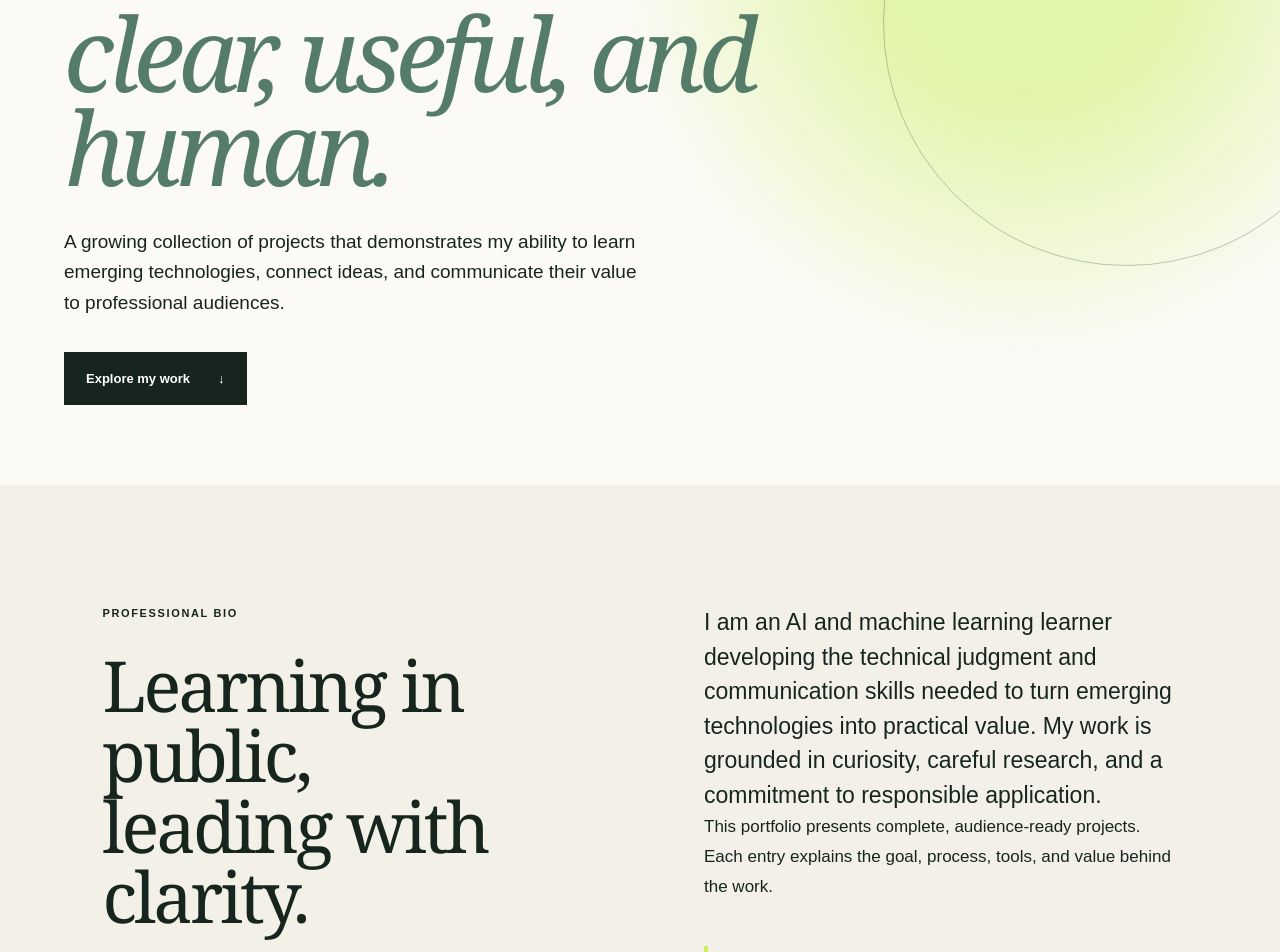
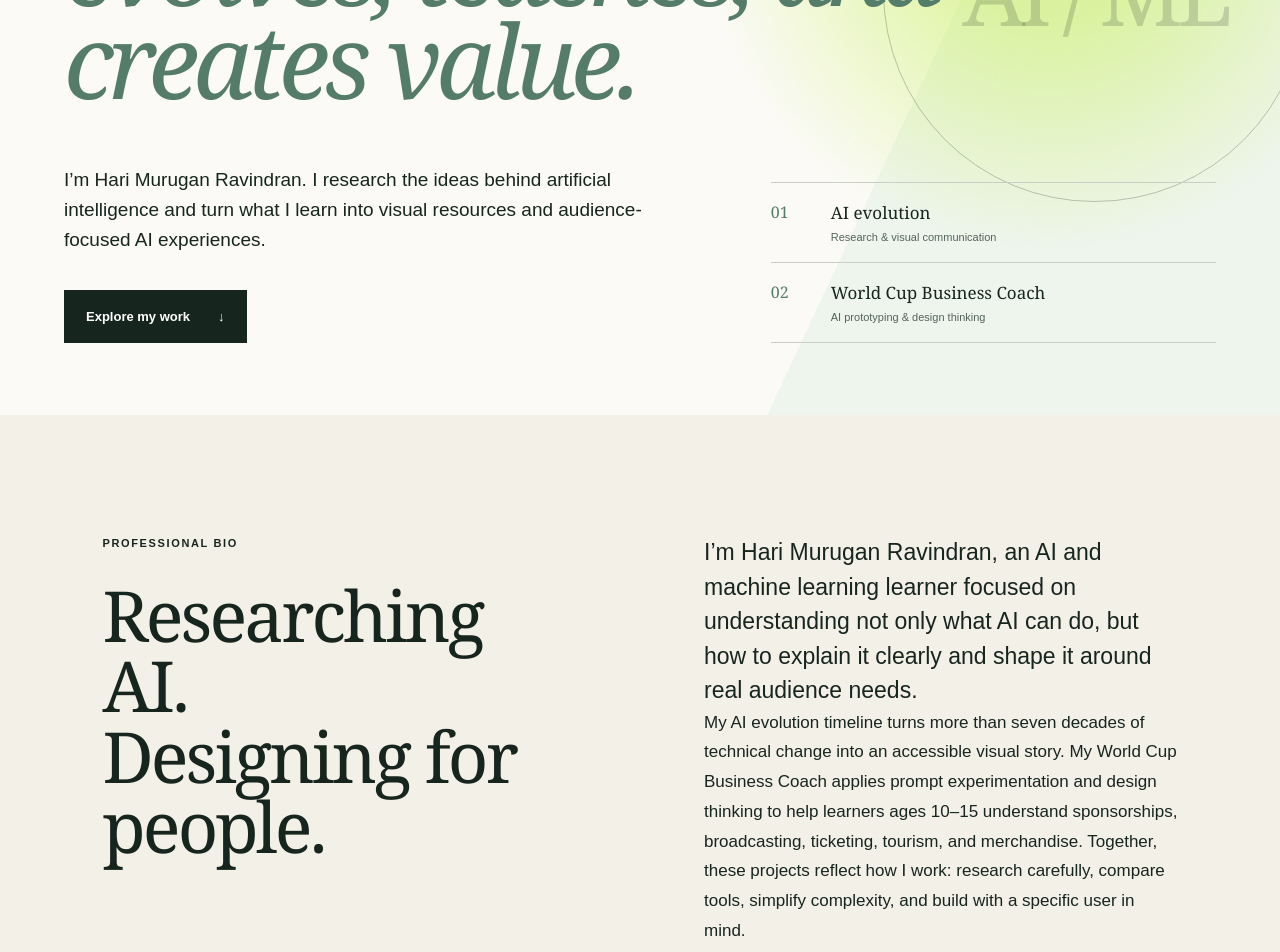
Before and after one commit to Hari-Murugan-Ravindran/portfolio, a Next.js app: page / in a window 1280 px wide. Shown: the part 360-1312 px from the top of the page. Built offline with nearby package versions, Linux system fonts and the light colour scheme.

Commit message:
Personalize portfolio hero and bio

```diff
--- a/app/globals.css
+++ b/app/globals.css
@@ -10,12 +10,17 @@ a { color:inherit; text-decoration:none; }
 .brand span { display:grid; place-items:center; width:34px; height:34px; border-radius:50%; color:var(--paper); background:var(--ink); font-size:12px; }
 .navlinks { display:flex; gap:32px; font-size:13px; }
 .navlinks a:hover { text-decoration:underline; text-underline-offset:5px; }
-.hero { padding:9vh 5vw 10vh; position:relative; overflow:hidden; background:radial-gradient(circle at 80% 30%, rgba(200,240,90,.5) 0 12%, transparent 35%), var(--paper); }
-.hero:after { content:""; position:absolute; right:-7vw; top:7vh; width:38vw; height:38vw; border:1px solid var(--ink); border-radius:50%; opacity:.25; }
+.hero { padding:8vh 5vw 9vh; position:relative; overflow:hidden; background:radial-gradient(circle at 82% 26%, rgba(200,240,90,.52) 0 10%, transparent 30%),linear-gradient(115deg,transparent 0 68%,rgba(169,217,196,.16) 68% 100%),var(--paper); }
+.hero:after { content:"AI / ML"; position:absolute; right:-2vw; top:7vh; width:33vw; height:33vw; border:1px solid rgba(23,37,31,.25); border-radius:50%; display:grid; place-items:center; color:rgba(23,37,31,.18); font-family:Georgia,serif; font-size:clamp(40px,7vw,100px); letter-spacing:-.07em; }
 .eyebrow,.sectionLabel { text-transform:uppercase; letter-spacing:.15em; font-size:11px; font-weight:700; }
+.heroKicker { position:relative; z-index:1; color:#557c69; text-transform:uppercase; letter-spacing:.16em; font-size:10px; font-weight:700; }
 .hero h1 { max-width:950px; margin:24px 0; font-family:Georgia,serif; font-size:clamp(56px,8vw,116px); line-height:.91; font-weight:400; letter-spacing:-.055em; position:relative; z-index:1; }
 .hero h1 em { display:block; color:#557c69; }
 .lede { max-width:590px; font-size:19px; line-height:1.6; margin:34px 0; }
+.heroLower { position:relative; z-index:1; display:grid; grid-template-columns:1.3fr 1fr; gap:10vw; align-items:end; }
+.heroProjects { border-top:1px solid var(--line); }
+.heroProjects>div { display:grid; grid-template-columns:42px 1fr; gap:18px; padding:17px 0; border-bottom:1px solid var(--line); align-items:start; }
+.heroProjects span { font-family:Georgia,serif; color:#557c69; }.heroProjects p { margin:0; color:#53645c; font-size:11px; line-height:1.5; }.heroProjects b { display:block; color:var(--ink); font-family:Georgia,serif; font-size:17px; font-weight:400; margin-bottom:3px; }
 .button { display:inline-flex; gap:28px; align-items:center; background:var(--ink); color:white; padding:17px 22px; font-size:13px; font-weight:700; }
 .button:hover { background:#557c69; }
 .about { display:grid; grid-template-columns:1fr 1fr; gap:10vw; padding:120px 8vw; background:var(--cream); }
@@ -127,7 +132,7 @@ footer a { font-weight:700; }
 .coachFeatures { padding:115px 8vw; display:grid; grid-template-columns:1fr 1fr; gap:10vw; }
 .featureList { border-top:1px solid var(--line); }.featureList>div { display:grid; grid-template-columns:45px 1fr; gap:20px; padding:20px 0; border-bottom:1px solid var(--line); align-items:center; }.featureList span { color:#557c69; font-family:Georgia,serif; }.featureList p { margin:0; font-size:15px; }
 @media (max-width:760px) {
-  .navlinks { display:none; } .hero { padding-top:11vh; }
+  .navlinks { display:none; } .hero { padding-top:9vh; }.heroLower { grid-template-columns:1fr; gap:55px; }.hero:after { width:75vw; height:75vw; right:-35vw; top:10vh; }
   .about,.artifactHeading,.references,.artifactsHeader,.artifactCard,.submissionHeader,.overviewHeading,.coachFeatures { grid-template-columns:1fr; } .about { padding:80px 6vw; } .pdfCallout,.projectActions { align-items:flex-start; flex-direction:column; }
   .artifactIntro,.timeline,.artifactDetails,.references { padding-left:6vw; padding-right:6vw; }
   .milestone { grid-template-columns:80px 30px 1fr; } .year { font-size:24px; }
--- a/app/page.tsx
+++ b/app/page.tsx
@@ -10,16 +10,19 @@ export default function Home() {
       </nav>
 
       <section className="hero" id="top">
-        <h1>I make complex AI ideas <em>clear, useful, and human.</em></h1>
-        <p className="lede">A growing collection of projects that demonstrates my ability to learn emerging technologies, connect ideas, and communicate their value to professional audiences.</p>
-        <a className="button" href="#artifacts">Explore my work <span aria-hidden="true">↓</span></a>
+        <p className="heroKicker">AI & machine learning · Research · Prototyping</p>
+        <h1>Exploring how AI <em>evolves, teaches, and creates value.</em></h1>
+        <div className="heroLower">
+          <div><p className="lede">I’m Hari Murugan Ravindran. I research the ideas behind artificial intelligence and turn what I learn into visual resources and audience-focused AI experiences.</p><a className="button" href="#artifacts">Explore my work <span aria-hidden="true">↓</span></a></div>
+          <div className="heroProjects" aria-label="Featured portfolio themes"><div><span>01</span><p><b>AI evolution</b>Research & visual communication</p></div><div><span>02</span><p><b>World Cup Business Coach</b>AI prototyping & design thinking</p></div></div>
+        </div>
       </section>
 
       <section className="about" id="about">
-        <div><p className="sectionLabel">Professional bio</p><h2>Learning in public,<br/>leading with clarity.</h2></div>
+        <div><p className="sectionLabel">Professional bio</p><h2>Researching AI.<br/>Designing for people.</h2></div>
         <div className="aboutCopy">
-          <p>I am an AI and machine learning learner developing the technical judgment and communication skills needed to turn emerging technologies into practical value. My work is grounded in curiosity, careful research, and a commitment to responsible application.</p>
-          <p>This portfolio presents complete, audience-ready projects. Each entry explains the goal, process, tools, and value behind the work.</p>
+          <p>I’m Hari Murugan Ravindran, an AI and machine learning learner focused on understanding not only what AI can do, but how to explain it clearly and shape it around real audience needs.</p>
+          <p>My AI evolution timeline turns more than seven decades of technical change into an accessible visual story. My World Cup Business Coach applies prompt experimentation and design thinking to help learners ages 10–15 understand sponsorships, broadcasting, ticketing, tourism, and merchandise. Together, these projects reflect how I work: research carefully, compare tools, simplify complexity, and build with a specific user in mind.</p>
           <div className="value"><span>Personal value proposition</span><p>I translate complex AI/ML concepts into clear, actionable resources that help people learn, make informed decisions, and approach change with confidence.</p></div>
         </div>
       </section>
```
